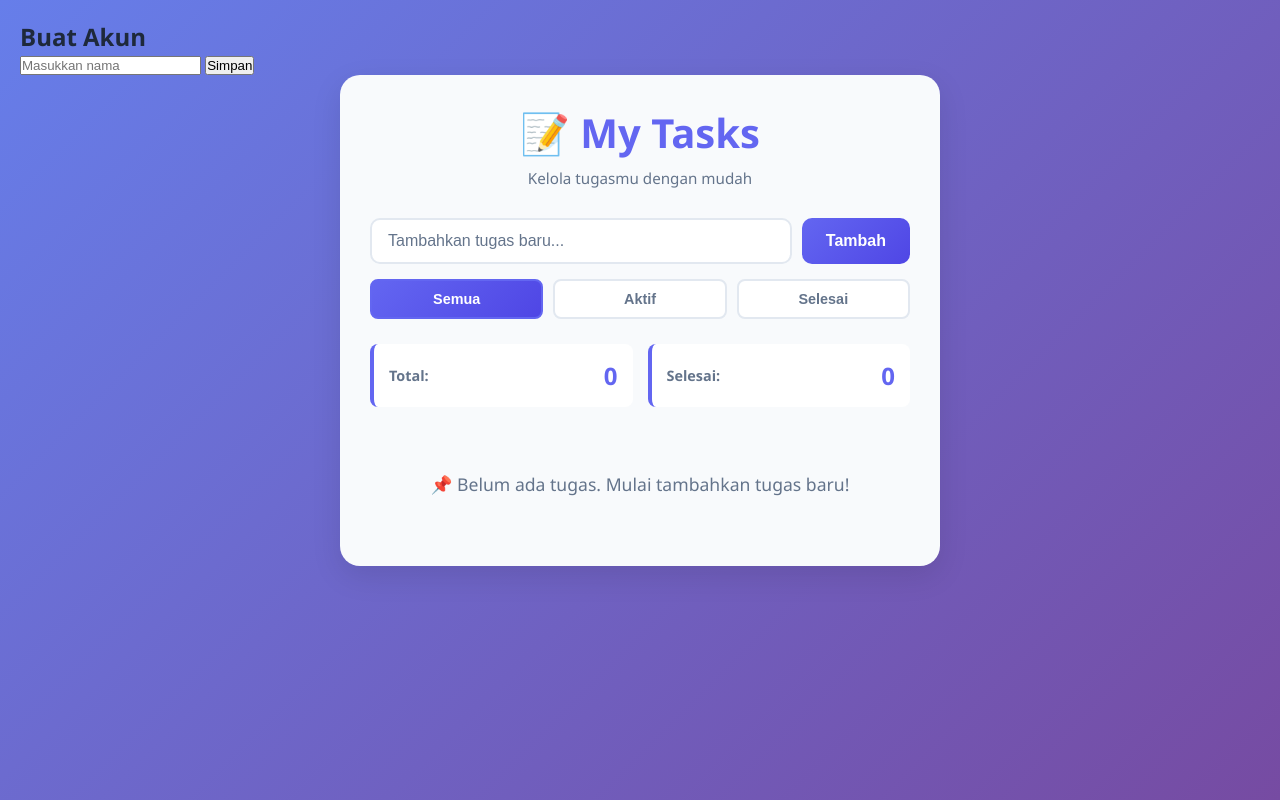
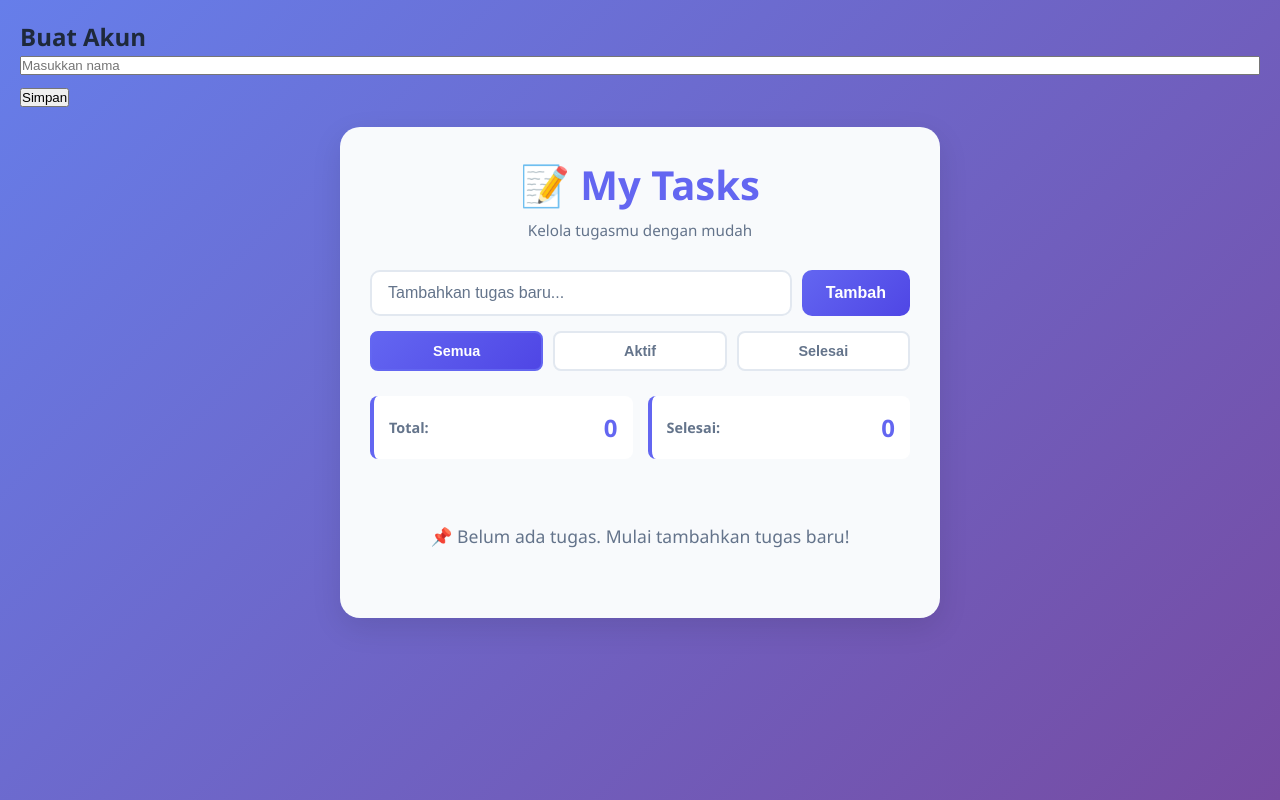
Before and after one commit to Iam-zall/todo-app-zall, a plain HTML site: page index.html in a window 1280 px wide. Drawn offline with Linux system fonts and the light colour scheme.

Commit message:
Update style.css

```diff
--- a/style.css
+++ b/style.css
@@ -471,3 +471,11 @@ body {
         transform: translateY(-10px);
     }
 }
+.register-box {
+  margin-bottom: 20px;
+}
+
+.register-box input {
+  width: 100%;
+  margin-bottom: 10px;
+}
```
